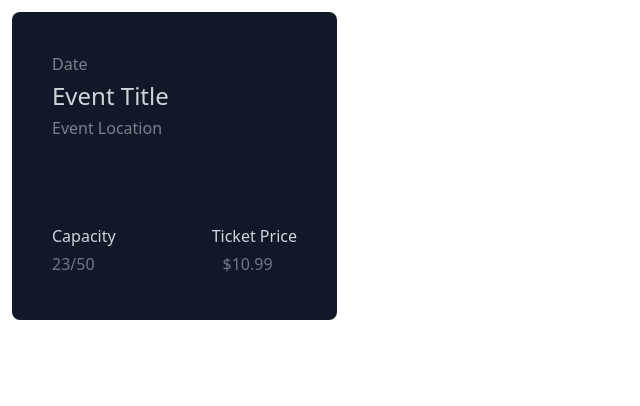
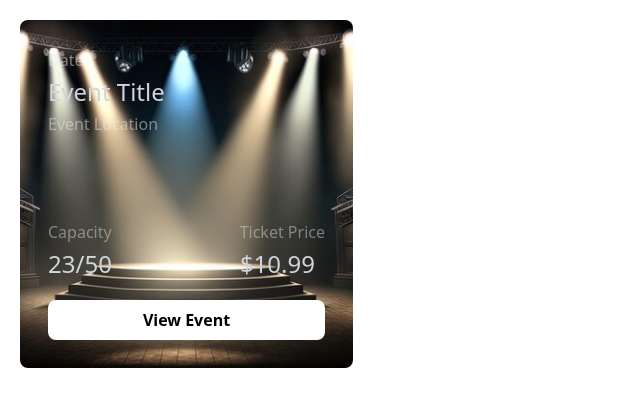
Before and after one commit to mazenkapadi/urban-oasis, a React (Vite) app: page /eventCard in a window 1280 px wide. Shown: the top 406 px of the page, without its empty margins (0-640 px from the left). Built offline with nearby package versions, Linux system fonts and the light colour scheme; no server answers.

Commit message:
Event Card 9-16

```diff
--- a/src/components/EventCard.jsx
+++ b/src/components/EventCard.jsx
@@ -1,25 +1,35 @@
 import React, {useState} from "react";
 
 function EventCard() {
+    const [capacity, setCapacity] = useState(23);
+    const [totalCapacity] = useState(50);
+    const [ticketPrice, setTicketPrice] = useState(10.99);
 
     return (
         <>
-            <div className="event-card p-3">
-                <div className="box-border rounded-lg bg-gray-900 p-4 flex">
-                    <div className="flex flex-col p-6">
+            <div className="event-card p-5">
+                <div className="box-border rounded-lg bg-gray-900 p-3 flex h-full w-full bg-cover bg-center hover:scale-110"
+                     style={{backgroundImage: "url('src/assets/backgroundTestImage.jpg')"}}>
+                    <div className="flex flex-col p-4">
                         <label className="block text-gray-200 opacity-50 pb-1">Date</label>
                         <label className="block text-gray-300 pb-1 text-2xl">Event Title</label>
                         <label className="block text-gray-200 opacity-50 pb-1">Event Location</label>
 
-                        <div className="flex flex-row pt-20">
-                            <label className="block text-gray-300 pb-1">Capacity</label>
-                            <label className="block text-gray-300 pb-1 pl-24">Ticket Price</label>
+                        <div className="flex flex-row pt-20 gap-32">
+                            <label className="block text-gray-300 opacity-50 pb-1">Capacity</label>
+                            <label className="block text-gray-300 opacity-50 pb-1">Ticket Price</label>
                         </div>
 
-                        <div className="flex flex-row">
-                            <label className="block text-gray-300 opacity-50 pb-1">23/50</label>
-                            <label className="block text-gray-300 opacity-50 pb-1 pl-32">$10.99</label>
+                        <div className="flex flex-row gap-32">
+                            <label className="block text-gray-300 pb-1 text-2xl">{capacity}/{totalCapacity}</label>
+                            <label className="block text-gray-300 pb-1 text-2xl">${ticketPrice.toFixed(2)}</label>
                         </div>
+                        <button
+                            className="bg-white text-black font-bold py-2 px-4 rounded-lg focus:outline-none focus:shadow-outline w-full mt-4 hover:bg-blue-300"
+                            aria-label="View Event"
+                        >
+                            View Event
+                        </button>
                     </div>
                 </div>
             </div>
```
Also changed, not shown: src/assets/backgroundTestImage.jpg (added).
